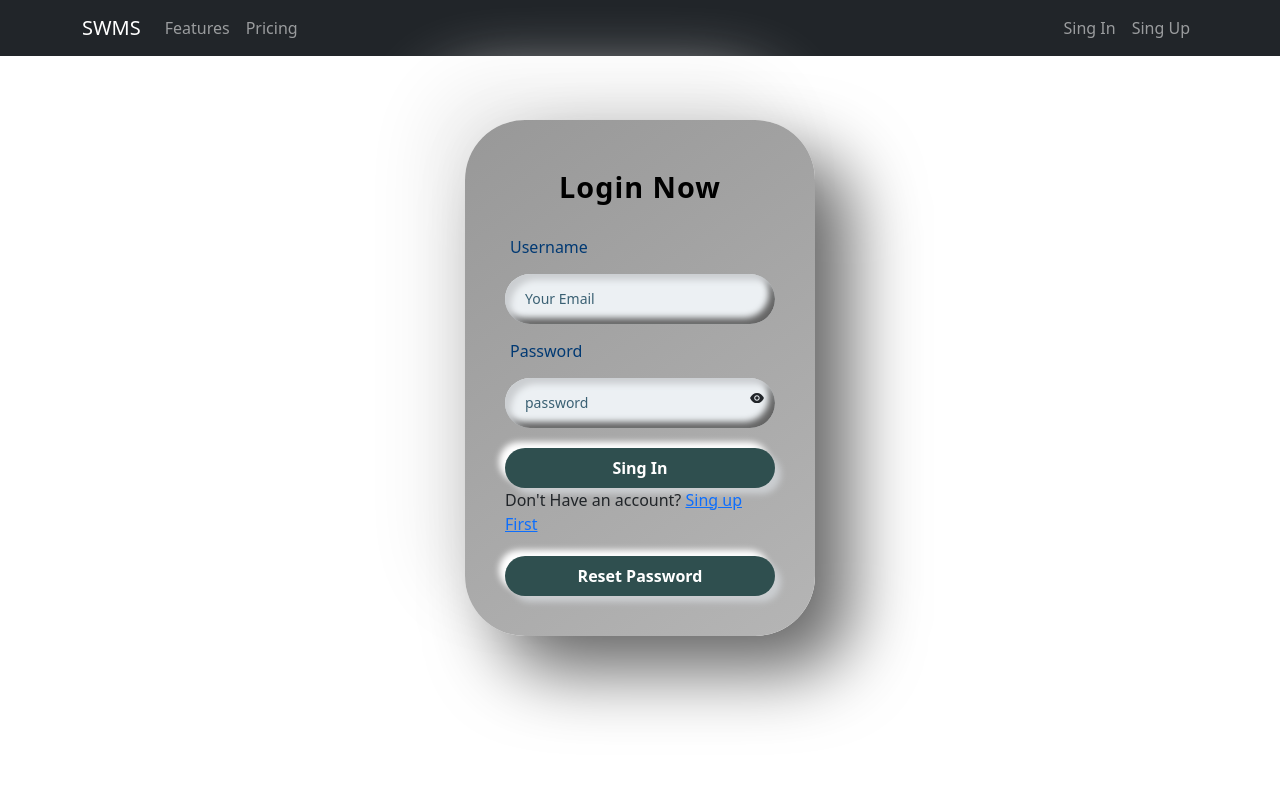
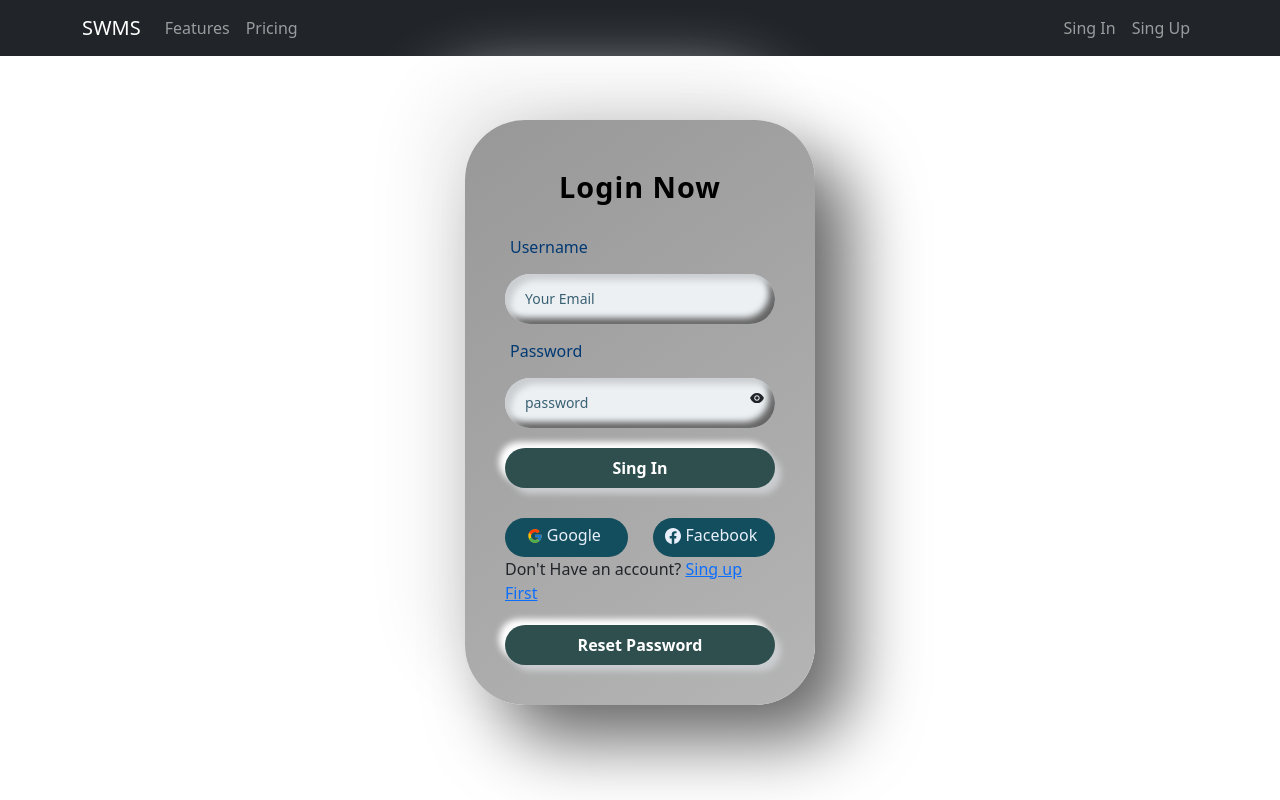
Before and after one commit to Shuvoghosh7/Warehouse-management, a React (Create React App) app: page /login in a window 1280 px wide. Built offline with nearby package versions, Linux system fonts and the light colour scheme; no server answers.

Commit message:
add google Login

```diff
--- a/src/component/Auth/Login/Login.js
+++ b/src/component/Auth/Login/Login.js
@@ -1,11 +1,12 @@
 import React, { useEffect, useState } from 'react';
-import { useSendPasswordResetEmail, useSignInWithEmailAndPassword } from 'react-firebase-hooks/auth';
+import { useSendPasswordResetEmail, useSignInWithEmailAndPassword} from 'react-firebase-hooks/auth';
 import { Link, useLocation, useNavigate } from 'react-router-dom';
 import { AiFillEye } from 'react-icons/ai';
 import { toast } from 'react-toastify';
 import 'react-toastify/dist/ReactToastify.css';
 import auth from '../../Firebase/Firebase.init';
 import Loading from '../../Share/Loading/Loading';
+import SocialLogin from '../SocialLogin/SocialLogin';
 
 const Login = () => {
     const [showPass, setPass] = useState(false)
@@ -25,9 +26,7 @@ const Login = () => {
         loading,
         hookError,
     ] = useSignInWithEmailAndPassword(auth);
-    const [sendPasswordResetEmail,sending] = useSendPasswordResetEmail(
-        auth
-      );
+    const [sendPasswordResetEmail,sending] = useSendPasswordResetEmail(auth);
     const handealEmail = (e) => {
         const emailRegex = /\S+@\S+\.\S+/;
         const validEmail = emailRegex.test(e.target.value);
@@ -62,7 +61,7 @@ const Login = () => {
     const from = location.state?.from?.pathname || "/";
 
     useEffect(() => {
-        if (user) {
+        if (user){
             navigate(from);
         }
     }, [user]);
@@ -98,6 +97,8 @@ const Login = () => {
                 {errors?.password && <p className="error-message">{errors.password}</p>}
 
                 <button>Sing In</button>
+                <SocialLogin/>
+
             </form>
             <p>Don't Have an account? <Link to="/register">Sing up First</Link></p>
             <button onClick={resatePassword}>Reset Password</button>
--- /dev/null
+++ b/src/component/Auth/SocialLogin/SocialLogin.js
@@ -0,0 +1,25 @@
+import React from 'react';
+import { useSignInWithGoogle } from 'react-firebase-hooks/auth';
+import { BsFacebook } from 'react-icons/bs';
+import { FcGoogle } from 'react-icons/fc';
+import { useLocation, useNavigate } from 'react-router-dom';
+import auth from '../../Firebase/Firebase.init';
+const SocialLogin = () => {
+    const [signInWithGoogle, user, loading, error] = useSignInWithGoogle(auth);
+    const navigate =useNavigate()
+    const location =useLocation()
+    let from=location.state?.from?.pathname || "/"
+    if(user){
+        navigate(from,{replase:true})
+      }
+    return (
+        <div>
+            <div className="social">
+                    <div className="go" onClick={()=>signInWithGoogle()}><FcGoogle />  Google</div>
+                    <div className="fb"><BsFacebook /> Facebook</div>
+                </div>
+        </div>
+    );
+};
+
+export default SocialLogin;
```
